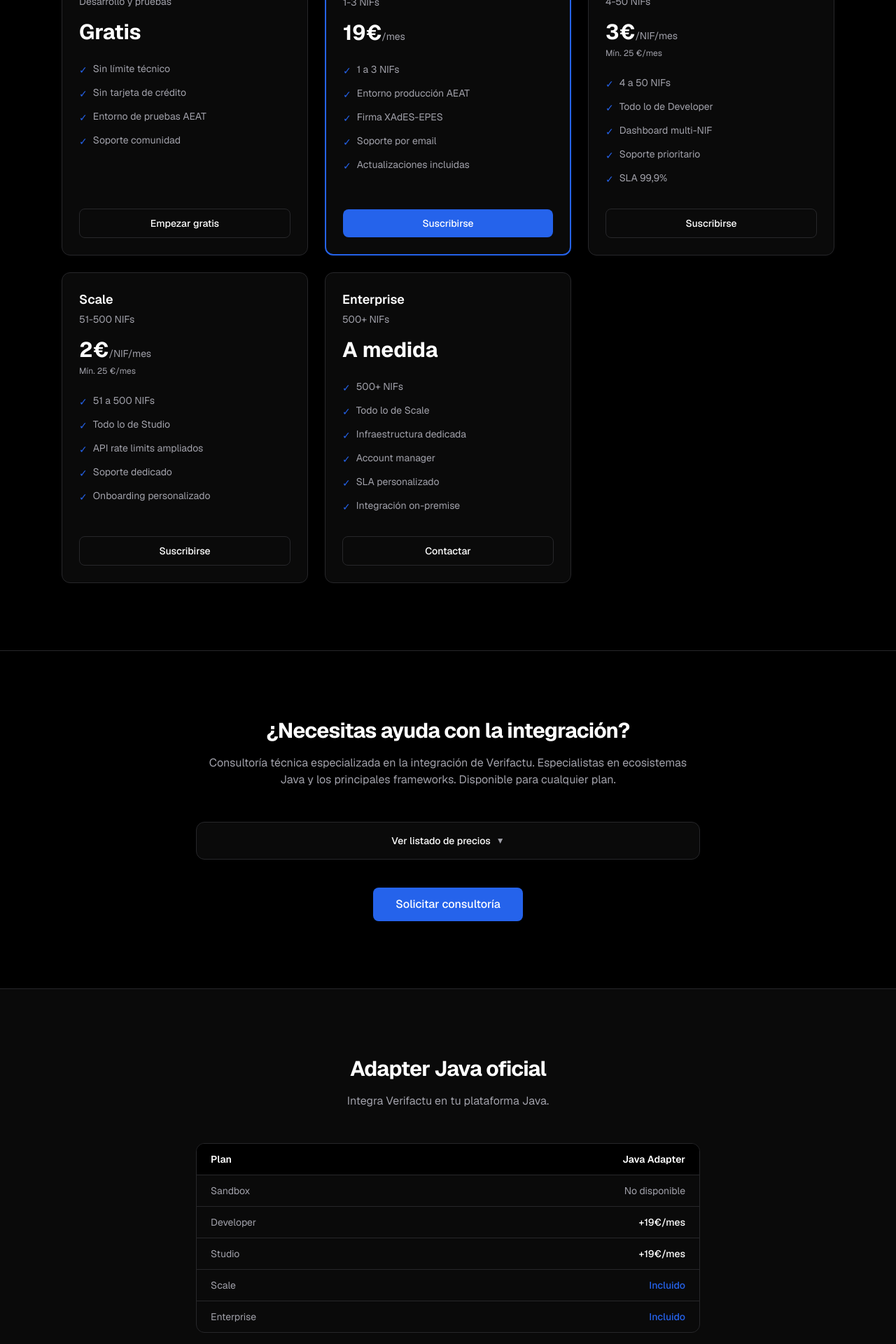
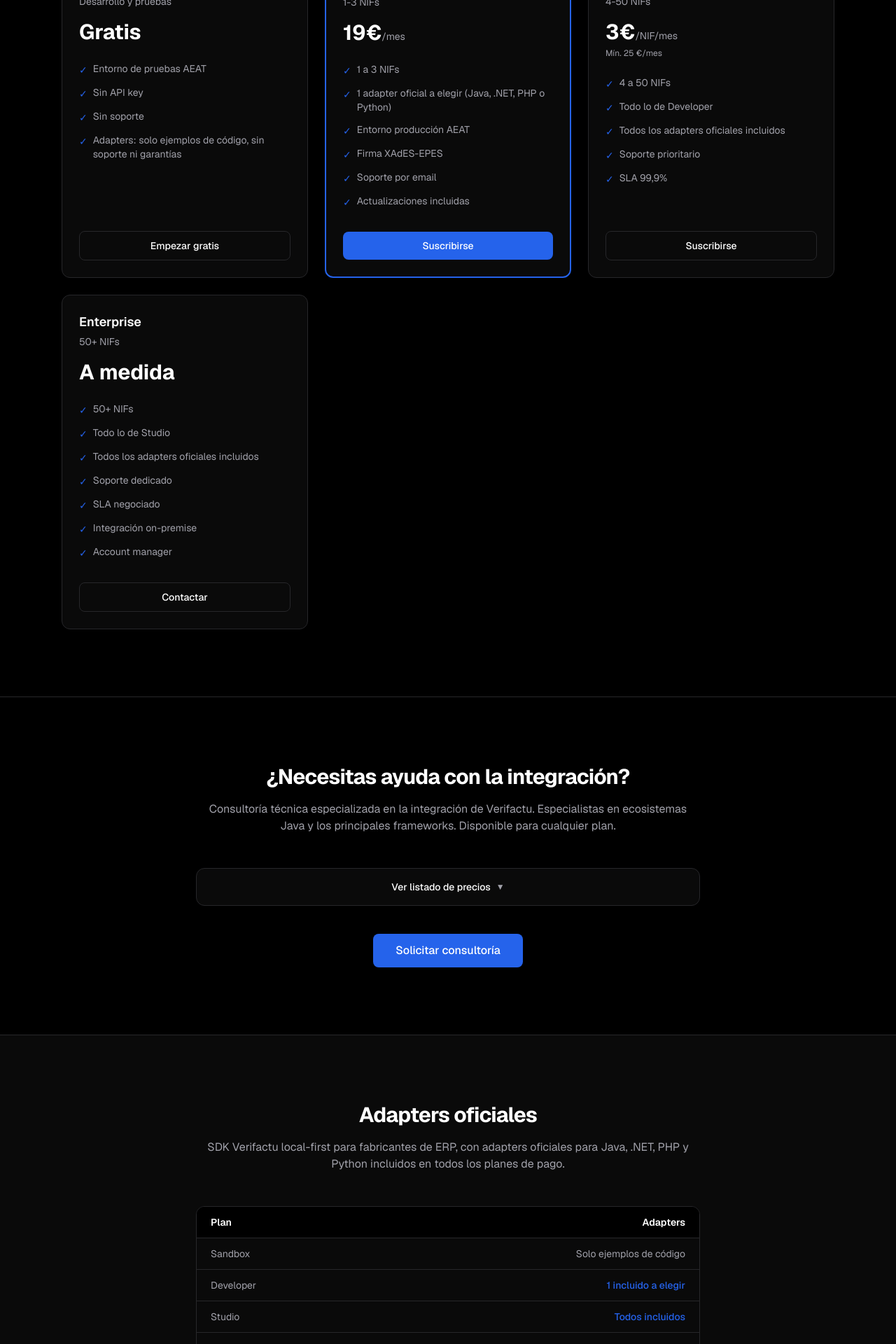
Before and after one commit to jaijtech/jaijtech.com, a Next.js app: page /pricing in a window 1280 px wide. Shown: the part 460-2380 px from the top of the page at 70% size. Built offline with nearby package versions, Linux system fonts and the light colour scheme.

Commit message:
feat: pricing actualizado — eliminar Scale, adapters incluidos por plan, Enterprise 50+ NIFs

```diff
--- a/app/page.tsx
+++ b/app/page.tsx
@@ -73,8 +73,9 @@
   },
   {
     name: "Studio",
-    price: "149€",
-    unit: "/mes",
+    price: "3€",
+    unit: "/NIF/mes",
+    minPrice: "Mín. 25€/mes",
     description: "4-50 NIFs. Multi-NIF dashboard.",
     cta: "Suscribirse",
     href: "/pricing",
@@ -282,6 +283,9 @@
                 <span className="text-3xl font-bold">{t.price}</span>
                 {t.unit && <span className="text-muted">{t.unit}</span>}
               </div>
+              {"minPrice" in t && t.minPrice && (
+                <p className="mt-1 text-xs text-muted">{t.minPrice}</p>
+              )}
               <p className="mt-3 text-sm text-muted">{t.description}</p>
               <Link
                 href={t.href}
--- a/app/pricing/pricing-content.tsx
+++ b/app/pricing/pricing-content.tsx
@@ -29,10 +29,10 @@
     priceId: null,
     annualPriceId: null,
     features: [
-      "Sin límite técnico",
-      "Sin tarjeta de crédito",
       "Entorno de pruebas AEAT",
-      "Soporte comunidad",
+      "Sin API key",
+      "Sin soporte",
+      "Adapters: solo ejemplos de código, sin soporte ni garantías",
     ],
     cta: "Empezar gratis",
     ctaHref: "/register",
@@ -47,6 +47,7 @@
     annualPriceId: "price_1TGqw9HpRIgYi6V9CpSMYSrm",
     features: [
       "1 a 3 NIFs",
+      "1 adapter oficial a elegir (Java, .NET, PHP o Python)",
       "Entorno producción AEAT",
       "Firma XAdES-EPES",
       "Soporte por email",
@@ -68,7 +69,7 @@
     features: [
       "4 a 50 NIFs",
       "Todo lo de Developer",
-      "Dashboard multi-NIF",
+      "Todos los adapters oficiales incluidos",
       "Soporte prioritario",
       "SLA 99,9%",
     ],
@@ -77,40 +78,21 @@
     highlighted: false,
   },
   {
-    name: "Scale",
-    description: "51-500 NIFs",
-    monthlyPrice: 2,
-    annualPrice: 36,
-    priceId: "price_1TGazYHpRIgYi6V96F3Ygzyt",
-    annualPriceId: "price_1TGrBPHpRIgYi6V99rHvHRYv",
-    priceUnit: "/NIF/mes",
-    minPrice: "Mín. 25\u00A0\u20AC/mes",
-    features: [
-      "51 a 500 NIFs",
-      "Todo lo de Studio",
-      "API rate limits ampliados",
-      "Soporte dedicado",
-      "Onboarding personalizado",
-    ],
-    cta: "Suscribirse",
-    ctaHref: null,
-    highlighted: false,
-  },
-  {
     name: "Enterprise",
-    description: "500+ NIFs",
+    description: "50+ NIFs",
     monthlyPrice: null,
     annualPrice: null,
     priceLabel: "A medida",
     priceId: null,
     annualPriceId: null,
     features: [
-      "500+ NIFs",
-      "Todo lo de Scale",
-      "Infraestructura dedicada",
+      "50+ NIFs",
+      "Todo lo de Studio",
+      "Todos los adapters oficiales incluidos",
+      "Soporte dedicado",
+      "SLA negociado",
+      "Integración on-premise",
       "Account manager",
-      "SLA personalizado",
-      "Integración on-premise",
     ],
     cta: "Contactar",
     ctaHref: "/support",
@@ -137,7 +119,7 @@
   {
     question: "¿Qué incluye el soporte?",
     answer:
-      "Sandbox incluye soporte comunidad. Developer incluye soporte por email con respuesta en 48h. Studio incluye soporte prioritario con respuesta en 24h. Scale y Enterprise incluyen soporte dedicado.",
+      "Sandbox no incluye soporte, solo acceso al entorno de pruebas. Developer incluye soporte por email con respuesta en 48h. Studio incluye soporte prioritario con respuesta en 24h. Enterprise incluye soporte dedicado.",
   },
   {
     question: "¿Hay descuento anual?",
@@ -350,14 +332,16 @@
         </div>
       </section>
 
-      {/* Java Adapter */}
+      {/* Adapters oficiales */}
       <section className="border-t border-border bg-surface">
         <div className="mx-auto max-w-3xl px-6 py-24">
           <h2 className="text-center text-3xl font-bold tracking-tight">
-            Adapter Java oficial
+            Adapters oficiales
           </h2>
           <p className="mt-4 text-center text-muted">
-            Integra Verifactu en tu plataforma Java.
+            SDK Verifactu local-first para fabricantes de ERP, con adapters
+            oficiales para Java, .NET, PHP y Python incluidos en todos los
+            planes de pago.
           </p>
           <div className="mt-12 overflow-hidden rounded-xl border border-border">
             <table className="w-full text-sm">
@@ -365,7 +349,7 @@
                 <tr className="border-b border-border bg-background">
                   <th className="px-5 py-3 text-left font-semibold">Plan</th>
                   <th className="px-5 py-3 text-right font-semibold">
-                    Java Adapter
+                    Adapters
                   </th>
                 </tr>
               </thead>
@@ -373,31 +357,25 @@
                 <tr className="border-b border-border">
                   <td className="px-5 py-3 text-muted">Sandbox</td>
                   <td className="px-5 py-3 text-right text-muted">
-                    No disponible
+                    Solo ejemplos de código
                   </td>
                 </tr>
                 <tr className="border-b border-border">
                   <td className="px-5 py-3 text-muted">Developer</td>
-                  <td className="px-5 py-3 text-right font-medium">
-                    +19&euro;/mes
+                  <td className="px-5 py-3 text-right font-medium text-accent">
+                    1 incluido a elegir
                   </td>
                 </tr>
                 <tr className="border-b border-border">
                   <td className="px-5 py-3 text-muted">Studio</td>
-                  <td className="px-5 py-3 text-right font-medium">
-                    +19&euro;/mes
-                  </td>
-                </tr>
-                <tr className="border-b border-border">
-                  <td className="px-5 py-3 text-muted">Scale</td>
                   <td className="px-5 py-3 text-right font-medium text-accent">
-                    Incluido
+                    Todos incluidos
                   </td>
                 </tr>
                 <tr>
                   <td className="px-5 py-3 text-muted">Enterprise</td>
                   <td className="px-5 py-3 text-right font-medium text-accent">
-                    Incluido
+                    Todos incluidos
                   </td>
                 </tr>
               </tbody>
```
